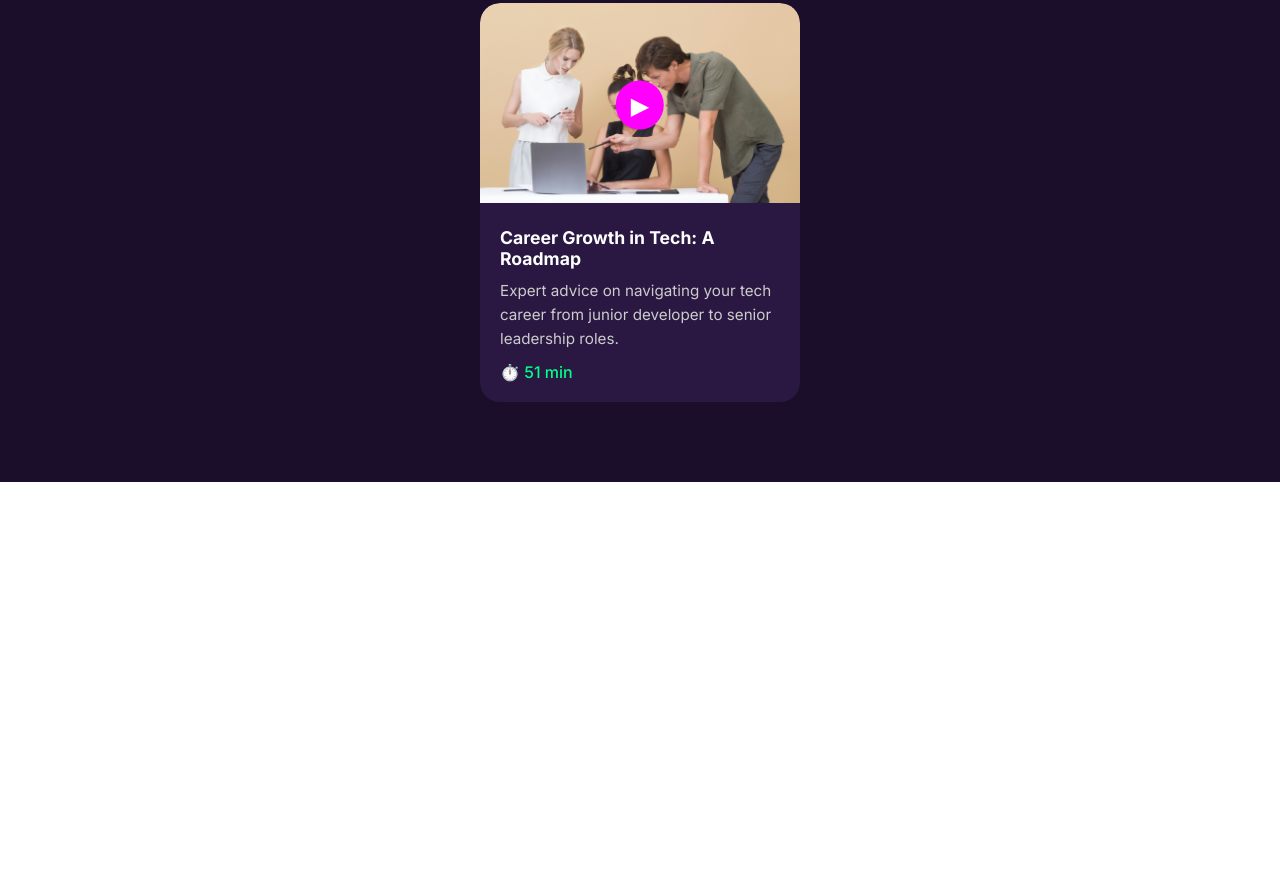
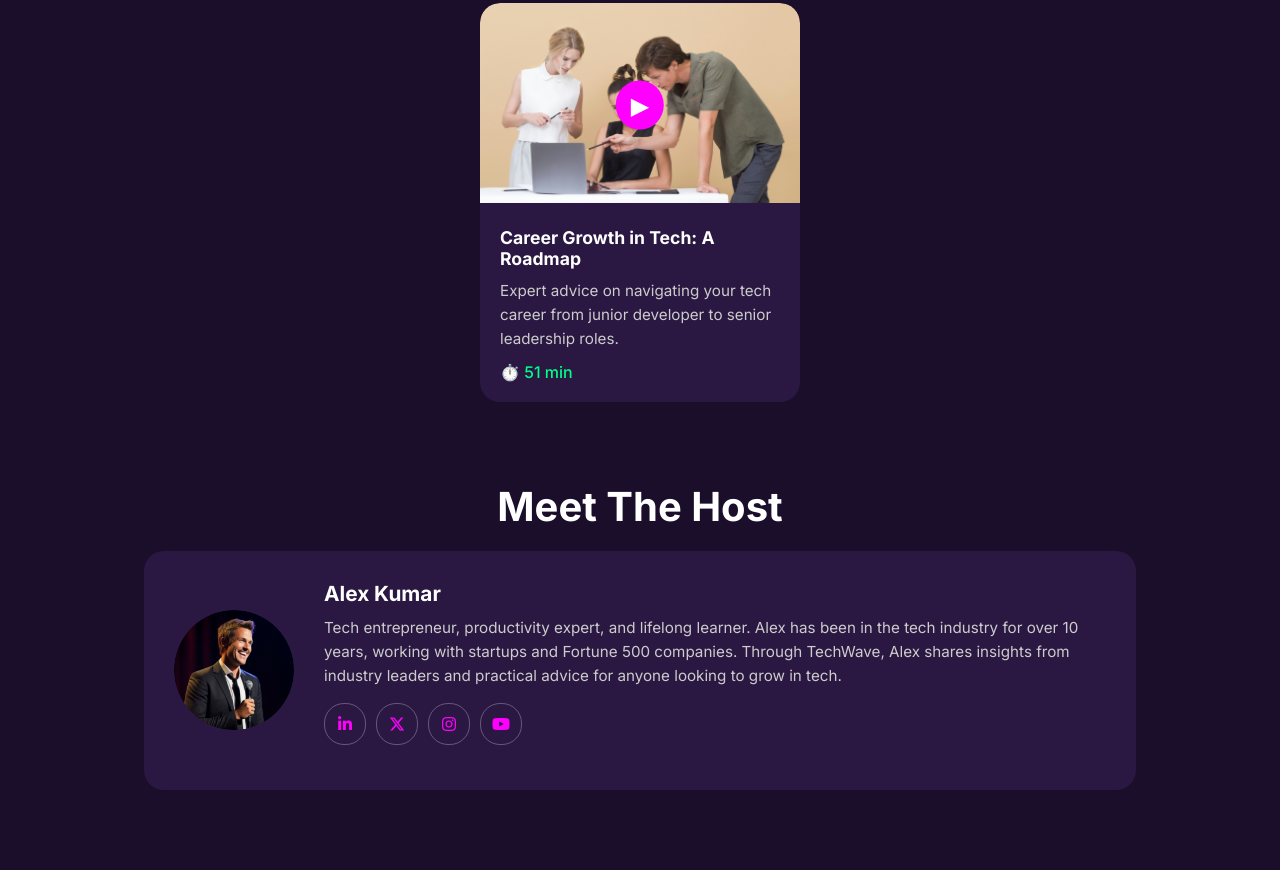
Before and after one commit to shohag721/B13-A2, a plain HTML site: page index.html in a window 1280 px wide. Shown: the part 2850-3720 px from the top of the page. Before the commit the page ends 3332 px from the top, so only its background shows below. Drawn offline with Linux system fonts and the light colour scheme.

Commit message:
meet the host section created or desing

```diff
--- a/index.html
+++ b/index.html
@@ -144,5 +144,23 @@
             </div>
         </div>
     </section>
+    <section class="meet-host">
+        <div class="container">
+            <h1>Meet The Host</h1>
+             <div class="host-card">
+                <img src="assets/host.png" alt="Alex Kumar" class="host-photo">
+                <div class="host-info">
+                    <h2>Alex Kumar</h2>
+                    <p>Tech entrepreneur, productivity expert, and lifelong learner. Alex has been in the tech industry for over 10 years, working with startups and Fortune 500 companies. Through TechWave, Alex shares insights from industry leaders and practical advice for anyone looking to grow in tech.</p>
+                    <div class="social-icons">
+                        <a href="#" class="icon linkedin"><i class="fa-brands fa-linkedin-in"></i></a>
+                        <a href="#" class="icon twitter"><i class="fa-brands fa-x-twitter"></i></a>
+                        <a href="#" class="icon instagram"><i class="fa-brands fa-instagram"></i></a>
+                        <a href="#" class="icon youtube"><i class="fa-brands fa-youtube"></i></a>
+                    </div>
+                </div>
+             </div>
+        </div>
+    </section>
 </body>
 </html>
--- a/styles/styles.css
+++ b/styles/styles.css
@@ -329,6 +329,76 @@ p {
   font-weight: 500;
 }
 
+/* meet-host */
+
+.meet-host {
+  text-align: center;
+  padding: 0 20px 80px;
+  background-color: #1a0e2b;
+}
+
+.host-card {
+  display: flex;
+  align-items: center;
+  background-color: #2a1843;
+  border-radius: 20px;
+  padding: 30px;
+  gap: 30px;
+  text-align: left;
+  transition: transform 0.3s ease, box-shadow 0.3s ease;
+}
+
+.host-card:hover {
+  transform: translateY(-5px);
+  box-shadow: 0 0 15px rgba(255, 254, 255, 0.2);
+}
+
+.host-photo {
+  width: 120px;
+  height: 120px;
+  border-radius: 50%;
+  object-fit: cover;
+}
+
+.host-info h2 {
+  font-size: 1.3em;
+  margin-bottom: 10px;
+}
+
+.host-info p {
+  font-size: 0.95em;
+  color: #ccc;
+  line-height: 1.6;
+  margin-bottom: 15px;
+}
+
+.social-icons {
+  display: flex;
+  gap: 10px;
+}
+
+.social-icons .icon {
+  display:flex;
+  align-items: center;
+  justify-content: center;
+  width: 20px;
+  height: 20px;
+  border-radius: 20px;
+  padding: 10px;
+  border: 1px solid #ffffff46;
+  background-color: transparent;
+  color: linergrient(to right,#F7E93F 0%, #FB09B4 51%, #9100F8 100%);
+  font-weight: bold;
+  text-decoration: none;
+  font-size: 1rem;
+  transition: background-color 0.3s ease, color 0.3s ease;
+}
+
+.social-icons .icon:hover {
+  background-color: #feffff60;
+  color: #000000;
+}
+
 /* Small Devices Responcive */
 @media (max-width: 576px) {
     nav{
```
